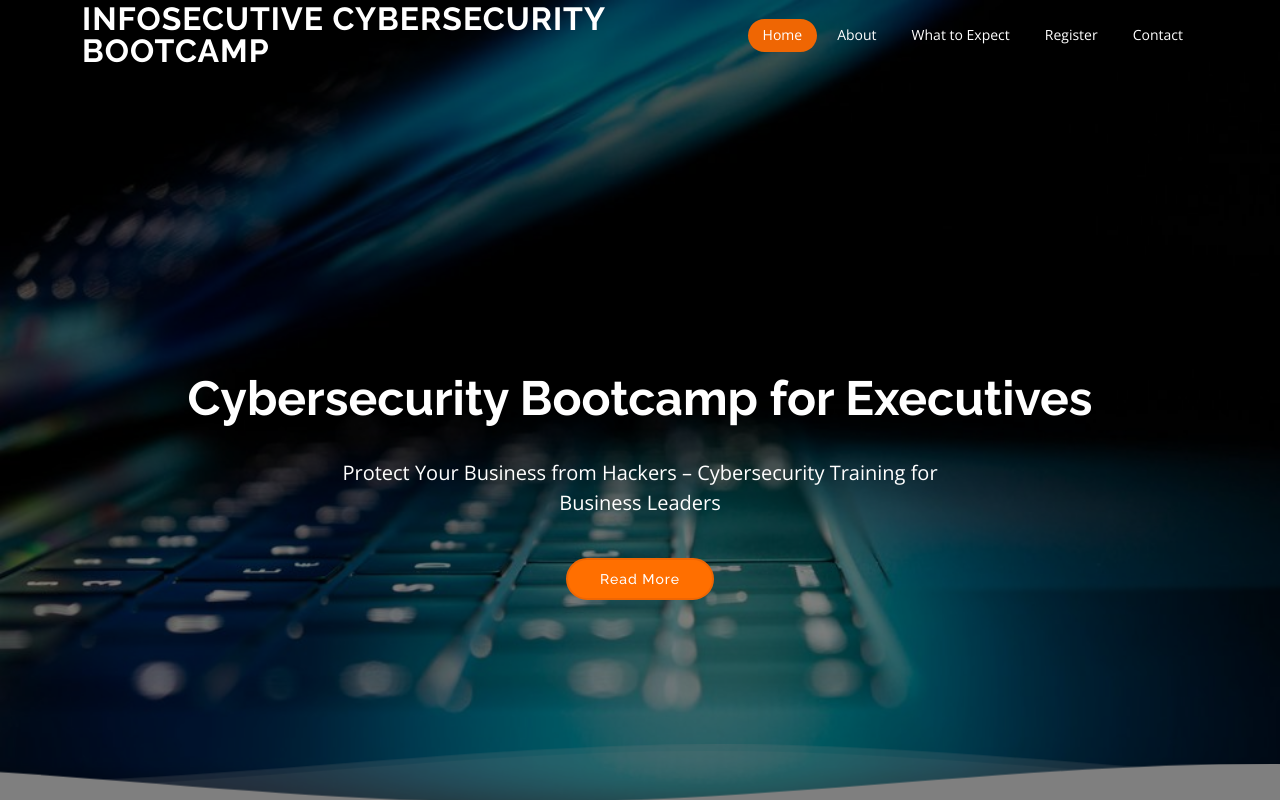
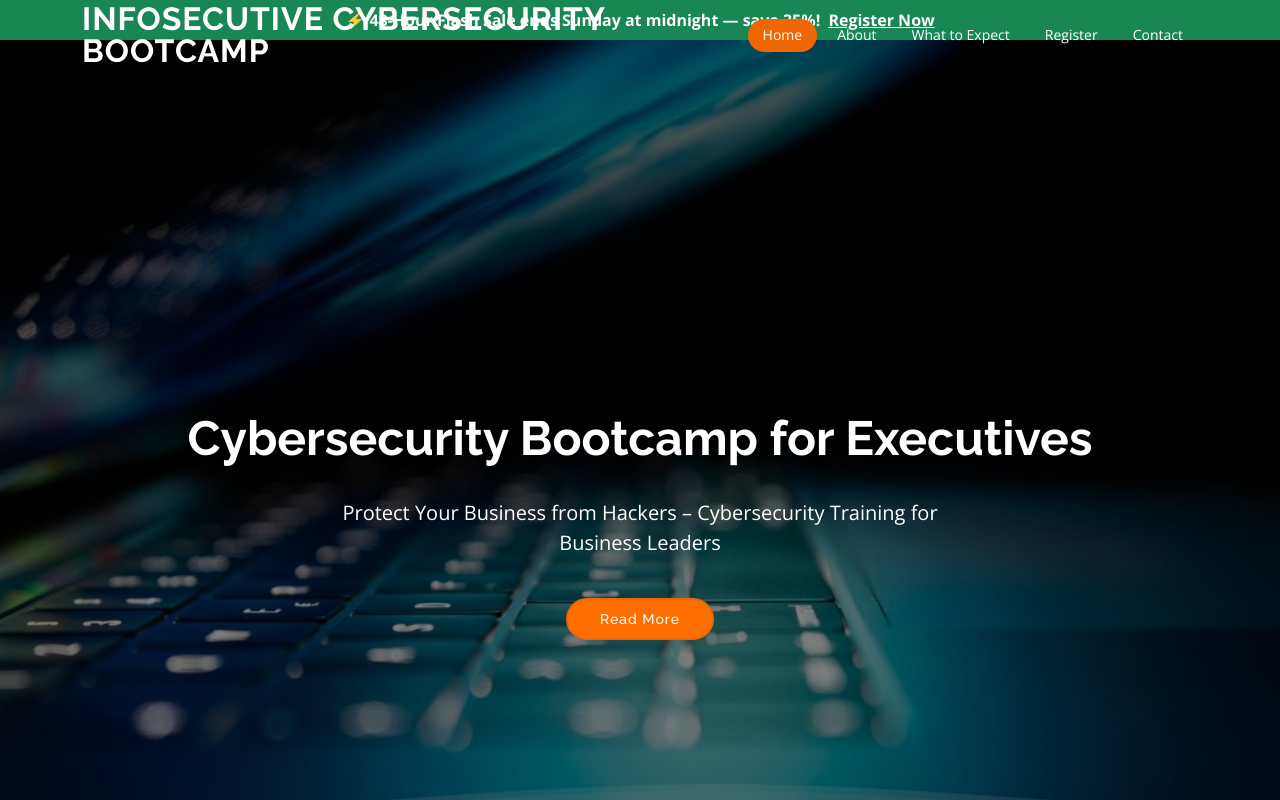
Before and after one commit to hevnsnt/infosecutive, a plain HTML site: page index.html in a window 1280 px wide. Shown: the top 800 px of the page. Drawn offline with nearby package versions, Linux system fonts and the light colour scheme.

Commit message:
added flash sale

```diff
--- a/index.html
+++ b/index.html
@@ -63,6 +63,11 @@
 </head>
 
 <body>
+  <!-- Flash-sale banner -->
+  <div class="bg-success text-white text-center py-2 fw-bold">
+    ⚡ 48-Hour Flash Sale ends Sunday at midnight — save 35%!
+    <a href="#cta-one" class="text-white text-decoration-underline ms-1">Register Now</a>
+  </div>
 
   <!-- ======= Header ======= -->
   <header id="header" class="fixed-top d-flex align-items-center  header-transparent ">
```
